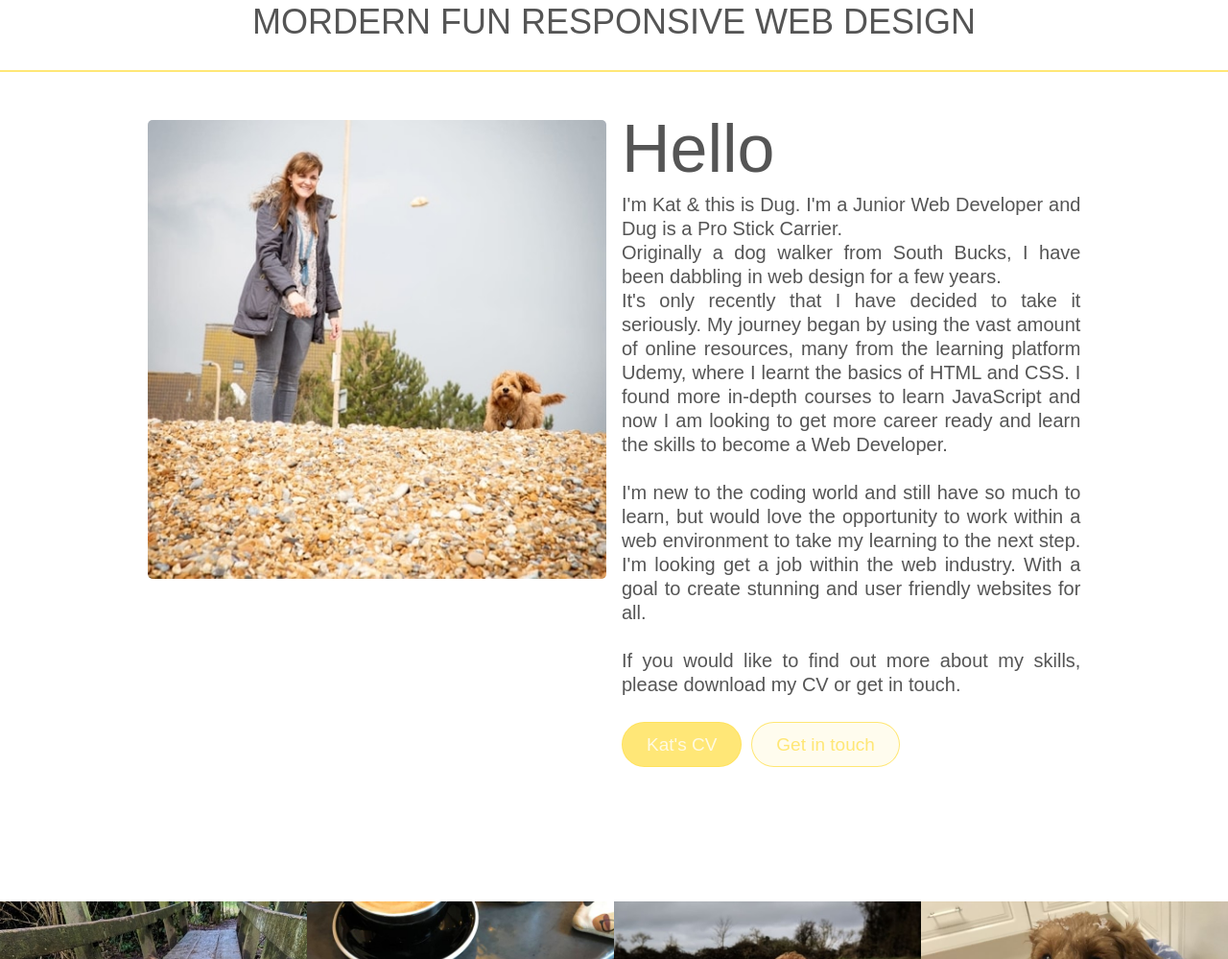
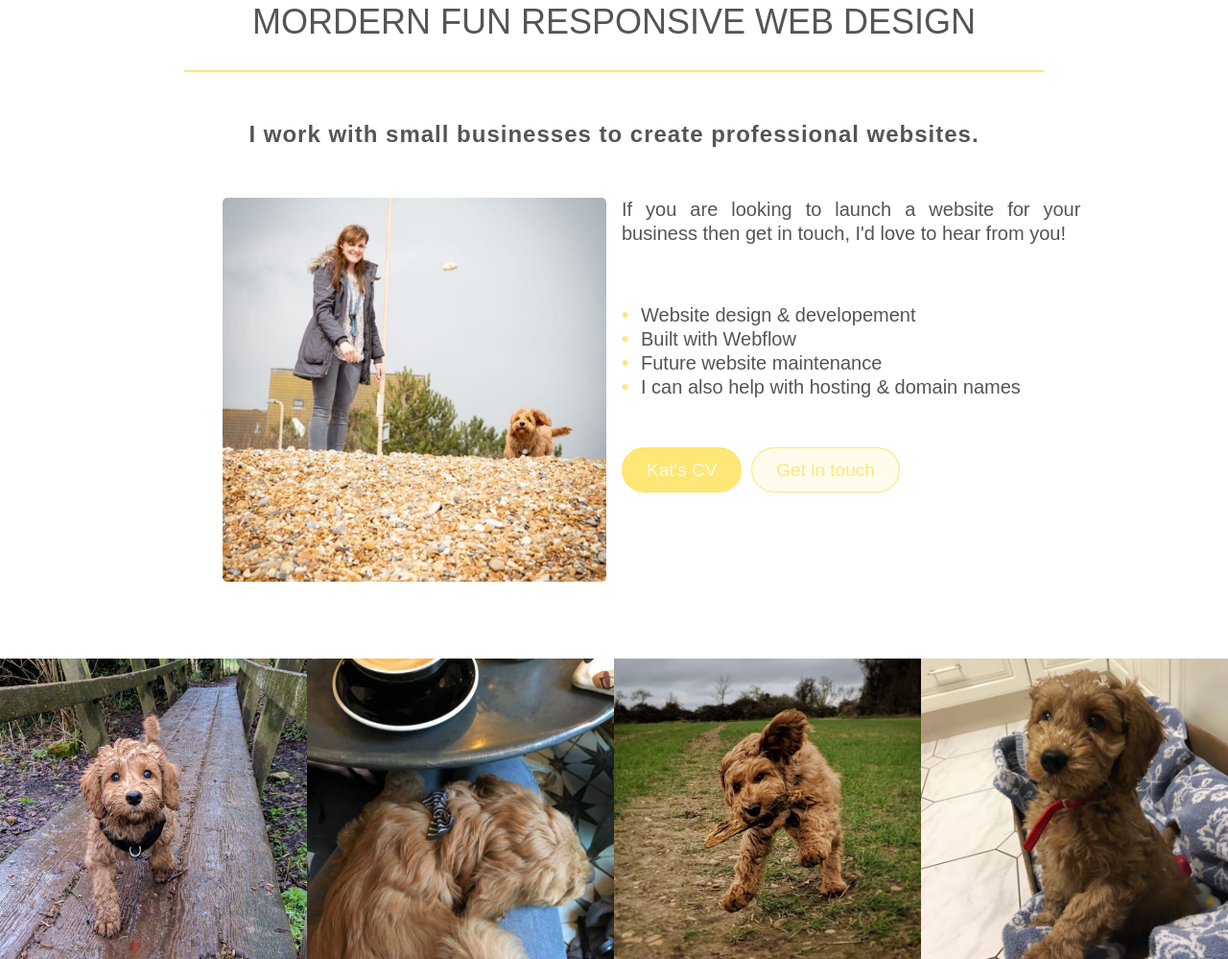
Before and after one commit to littlepawwebdesign/kat-creasy, a plain HTML site: page index.html in a window 1280 px wide. Shown: the part 877-1876 px from the top of the page at 96% size. Drawn offline with nearby package versions, Linux system fonts and the light colour scheme; a script that the page names is missing.

Commit message:
Continued edits to info section, still some styling to complete.

```diff
--- a/css/kat-creasy.webflow.css
+++ b/css/kat-creasy.webflow.css
@@ -131,13 +131,6 @@
   letter-spacing: 2px;
 }
 
-/* Info section */
-.h2-title.banner {
-  max-width: none;
-  margin-right: 0px;
-  margin-left: 0px;
-}
-
 .h3 {
   position: static;
   display: block;
@@ -179,6 +172,7 @@
   list-style: none;
 }
 
+/* Yellow bullet points */
 .li.hero::before {
   content: "\2022"; /* Add content: \2022 is the CSS Code/unicode for a bullet */
   color: rgba(255, 225, 86, 0.8); /* Change the color */
@@ -227,6 +221,24 @@
   padding-bottom: 80px;
 }
 
+/* Info section START */
+
+.h2-title.banner {
+  max-width: none;
+  margin-right: 15%;
+  margin-left: 15%;
+  color: #555;
+}
+
+.h3-title {
+  color: #555;
+  font-weight: 500;
+  letter-spacing: 1px;
+  text-align: center;
+  margin-bottom: 4%;
+  font-size: 25px;
+}
+
 .section-block {
   display: -ms-grid;
   display: grid;
@@ -258,6 +270,27 @@
   text-transform: uppercase;
   -o-object-fit: fill;
   object-fit: fill;
+}
+
+.ul.info {
+  margin-bottom: 0px;
+  padding-left: 20px;
+  list-style: none;
+}
+
+/* Yellow bullet points */
+.li.info::before {
+  content: "\2022"; /* Add content: \2022 is the CSS Code/unicode for a bullet */
+  color: rgba(255, 225, 86, 0.8); /* Change the color */
+  font-weight: bold; /* If you want it to be bold */
+  display: inline-block; /* Needed to add space between the bullet and the text */
+  width: 1em; /* Also needed for space (tweak if needed) */
+  margin-left: -1em; /* Also needed for space (tweak if needed) */
+}
+
+.li.info {
+  color: #555;
+  text-transform: none;
 }
 
 .h2-title.dug {
--- a/index.html
+++ b/index.html
@@ -73,11 +73,12 @@
     <!-- Info section -->
     <div class="bg-white">
       <h2 class="h2-title banner">Mordern fun responsive web design</h2>
+      <div class="h3-title"><h3>I work with small businesses to create professional websites.</h3></div>
       <div class="section-block">
         <img
           src="images/rock.jpg"
           loading="lazy"
-          width="500"
+          width="400"
           srcset="
             images/rock-p-500.jpeg  500w,
             images/rock-p-800.jpeg  800w,
@@ -88,25 +89,14 @@
           alt=""
           class="about-img"
         />
-        <h3 id="w-node-526b4a58ba8d-a5c8ac87" class="hello">Hello</h3>
-        <p class="paragraph">
-          I&#x27;m Kat &amp; this is Dug. I&#x27;m a Junior Web Developer and
-          Dug is a Pro Stick Carrier. <br />Originally a dog walker from South
-          Bucks, I have been dabbling in web design for a few years.
-          <br />It&#x27;s only recently that I have decided to take it
-          seriously. My journey began by using the vast amount of online
-          resources, many from the learning platform Udemy, where I learnt the
-          basics of HTML and CSS. I found more in-depth courses to learn
-          JavaScript and now I am looking to get more career ready and learn the
-          skills to become a Web Developer.<br />‍<br />I&#x27;m new to the
-          coding world and still have so much to learn, but would love the
-          opportunity to work within a web environment to take my learning to
-          the next step. I&#x27;m looking get a job within the web industry.
-          With a goal to create stunning and user friendly websites for all.<br />‍<br />If
-          you would like to find out more about my skills, please download my CV
-          or get in touch.
-        </p>
-        <div id="w-node-20472443f95d-a5c8ac87" class="button-block">
+        <p class="paragraph">If you are looking to launch a website for your business then get in touch, I'd love to hear from you!</p>
+        <ul class="ul info">
+          <li class="li info">Website design &amp; developement</li>
+          <li class="li info">Built with Webflow</li>
+          <li class="li info">Future website maintenance</li>
+          <li class="li info">I can also help with hosting &amp; domain names</li>
+        </ul>
+            <div id="w-node-20472443f95d-a5c8ac87" class="button-block">
           <a href="#" class="button colour w-button">Kat&#x27;s CV</a
           ><a href="#" class="button _2 w-button">Get in touch</a>
         </div>
```
